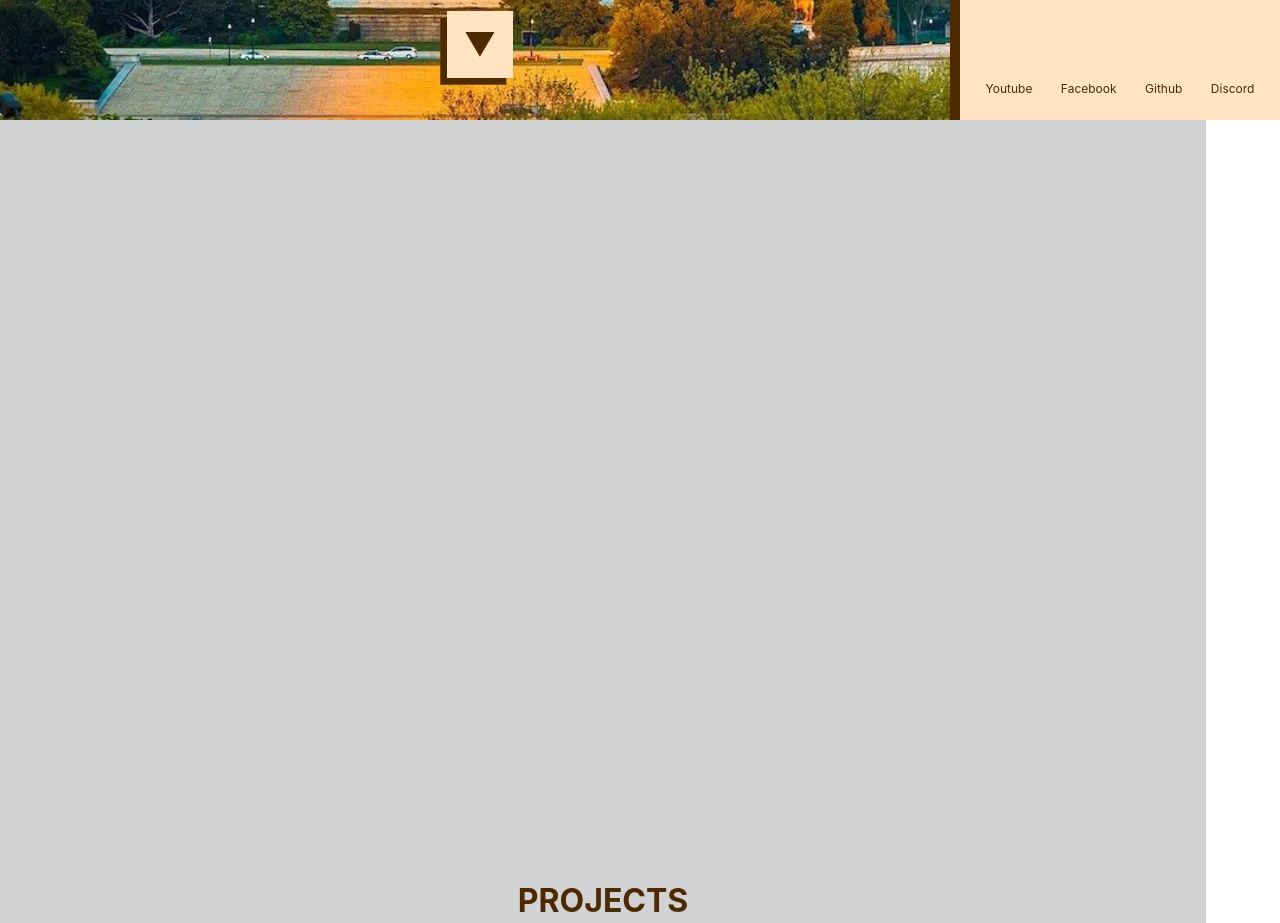
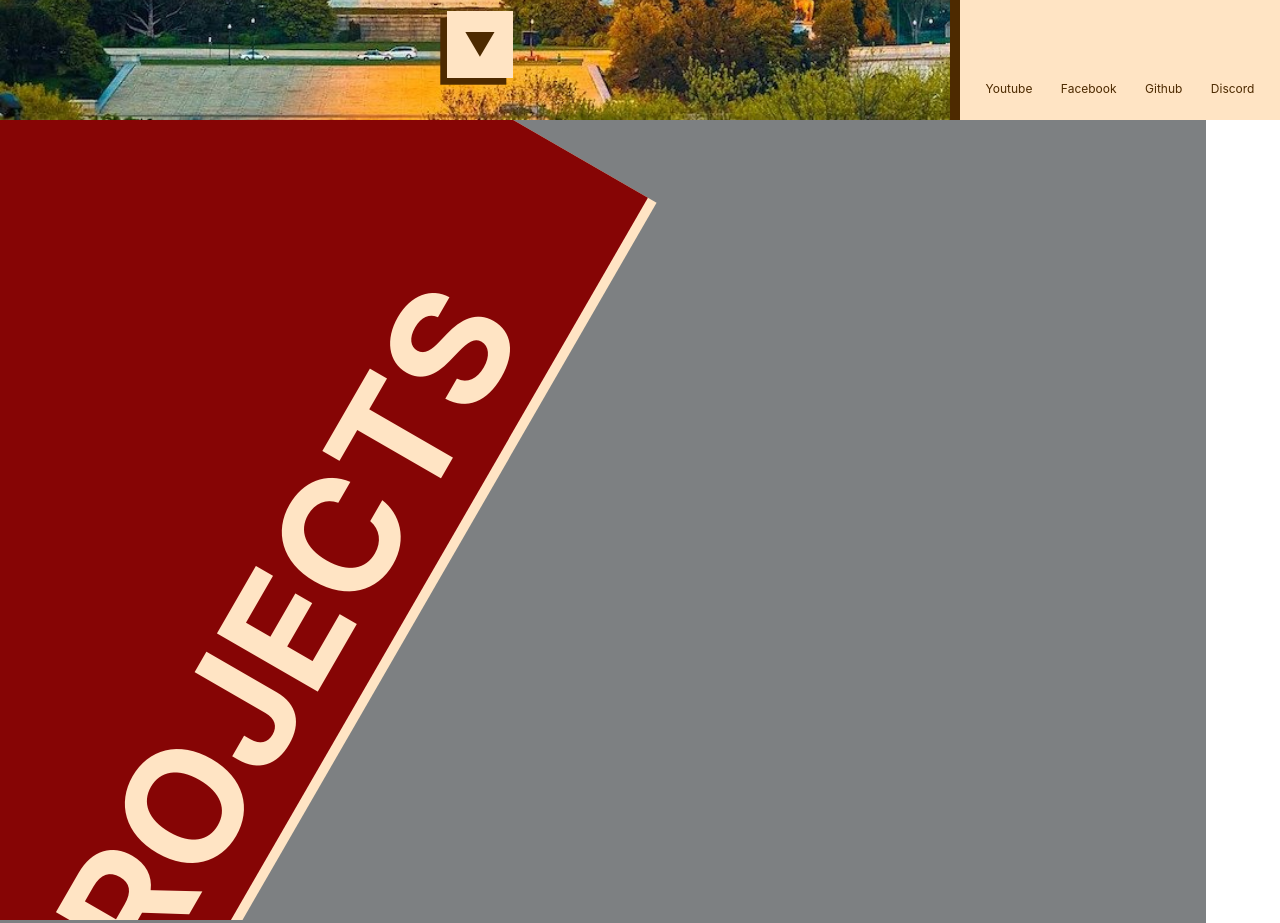
Before and after one commit to oofSauceHere/Website, a plain HTML site: page index.html in a window 1280 px wide. Shown: the part 680-1603 px from the top of the page. Drawn offline with Linux system fonts and the light colour scheme.

Commit message:
Styling projects section

```diff
--- a/style.css
+++ b/style.css
@@ -236,7 +236,7 @@
     display: grid;
     grid-template: repeat(12, 1fr) / repeat(20, 1fr);
     transition: transform 1s;
-    background-color: #d2d3d4;
+    background-color: #7d8082;
     z-index: 50; /* maybe temp */
 }
 
@@ -286,14 +286,22 @@
     display: grid;
     /* grid-template: repeat(12, 1fr) / repeat(20, 1fr); */
     transition: transform 1s;
-    background-color: #d2d3d4;
+    background-color: #7d8082;
     z-index: 50; /* maybe temp */
 }
 
 .projects .left-header {
+    background-color: #860505;
+    box-shadow: 0px 10px #ffe4c4;
     width: 100%;
     height: 100%;
     display: flex;
     justify-content: center;
     align-items: flex-end;
+    transform: translateX(-50%) rotate(-60deg);
+    font-size: 5em;
 }
+
+.projects h1 {
+    color: #ffe4c4;
+}
```
